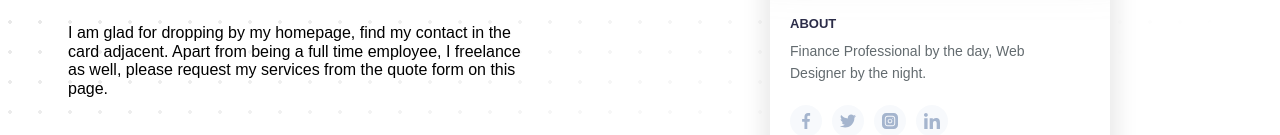
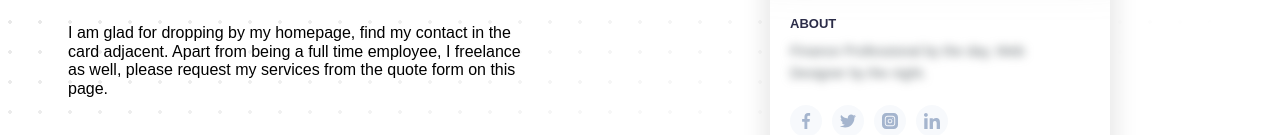
Before and after one commit to SyedAymen/SyedAymen.github.io, a plain HTML site: page index.html in a window 1280 px wide. Shown: the part 378-513 px from the top of the page. Drawn offline with nearby package versions, Linux system fonts and the light colour scheme; a script that the page names is missing.

Commit message:
Update index.html
add less secure obscuring code using css

```diff
--- a/index.html
+++ b/index.html
@@ -78,8 +78,14 @@
   <!--End of Tawk.to Script-->
   <link rel="stylesheet" href="https://cdnjs.cloudflare.com/ajax/libs/normalize/5.0.0/normalize.min.css">
   <link rel="stylesheet" href="./style.css">
-
-</head>
+  <style>
+    .aster {
+  filter: blur(5px); /* Adjust the blur intensity as needed */
+  pointer-events: none; /* Prevent interaction, optional */
+  user-select: none; /* Disable text selection, optional */
+    }
+</style>
+  </head>
 
 <body>
   <!-- partial:index.partial.html -->
```
